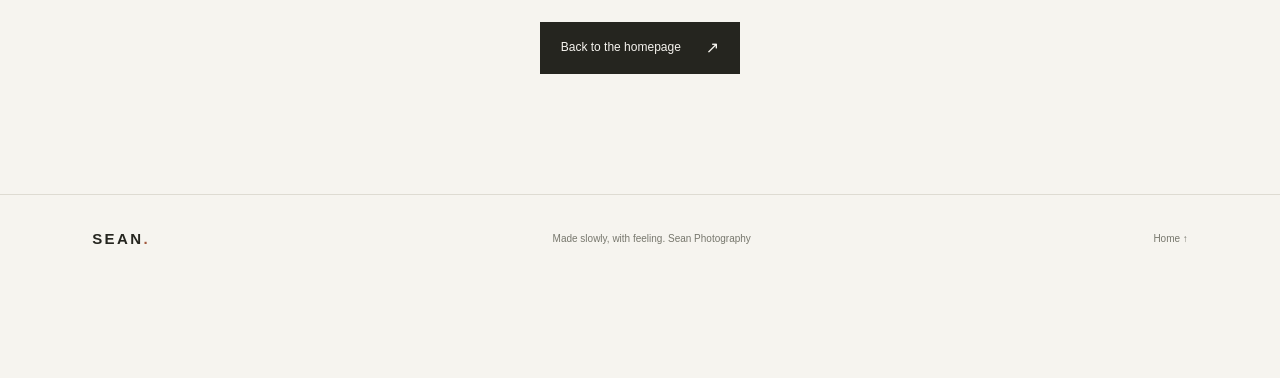
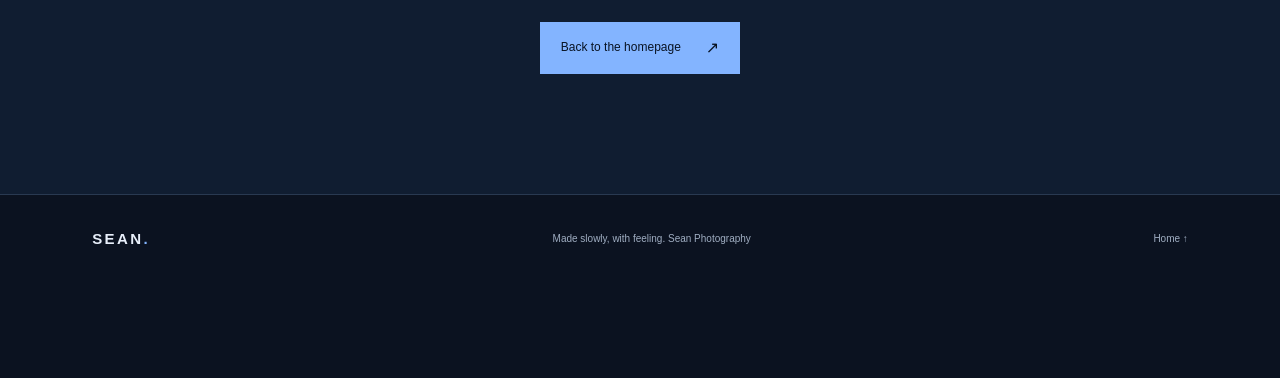
Before and after one commit to ur98tr8789461/Testing, a website: page public/404.html in a window 1280 px wide. Shown: the part 422-800 px from the top of the page. Drawn offline with Linux system fonts and the light colour scheme.

Commit message:
Apply dark blue theme to hosted 404 page

```diff
--- a/public/404.html
+++ b/public/404.html
@@ -4,9 +4,10 @@
     <meta charset="utf-8">
     <meta name="viewport" content="width=device-width, initial-scale=1">
     <meta name="robots" content="noindex">
-    <meta name="theme-color" content="#f6f4ef">
+    <meta name="theme-color" content="#0b1220">
     <title>Page not found — Sean Photography</title>
     <link rel="stylesheet" href="/styles.css">
+    <link rel="stylesheet" href="/theme.css">
   </head>
   <body>
     <header class="site-header">
```
